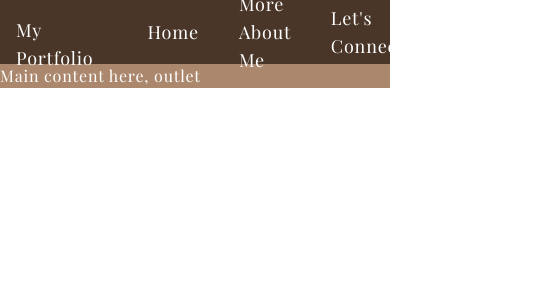
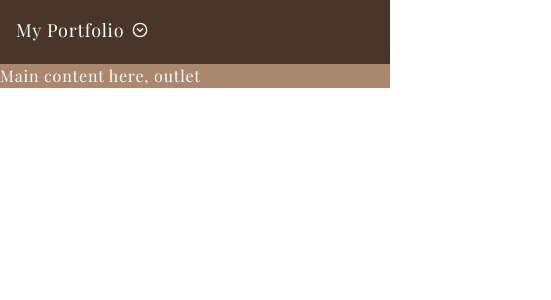
Before and after one commit to Air4s/MyPortfolio, a React (Vite) app in the folder frontend/: page / in a window 390 px wide. Shown: the top 300 px of the page, 551 px wide, since content can reach past the window. Built offline with nearby package versions, Linux system fonts and the light colour scheme; a web font is replaced by a local one.

Commit message:
feature: Topbar - Add page responsiveness and add popover on small view point update

```diff
--- a/frontend/package.json
+++ b/frontend/package.json
@@ -10,9 +10,11 @@
     "preview": "vite preview"
   },
   "dependencies": {
+    "@headlessui/react": "^2.2.0",
     "react": "^18.3.1",
     "react-dom": "^18.3.1",
     "react-icons": "^5.4.0",
+    "react-responsive": "^10.0.0",
     "react-router-dom": "^7.0.2",
     "tailwind-merge": "^2.5.5"
   },
--- /dev/null
+++ b/frontend/src/common/popover/index.tsx
@@ -0,0 +1,70 @@
+import { Popover, PopoverButton, PopoverPanel } from '@headlessui/react';
+import { FunctionComponent, ReactElement, useState } from 'react';
+import { twMerge } from 'tailwind-merge';
+
+export interface IProps {
+  source: string | ReactElement,
+  children: string | ReactElement,
+  panelClassName?: string,
+  type: 'onclick' | 'onhover',
+}
+
+const Popup: FunctionComponent<IProps> = (props) => {
+  const [isOpen, setIsOpen] = useState(false);
+
+  if(props.type === 'onhover') {
+    return (
+      <Popover as='div' className='relative'>
+        <div
+          className='flex place-content-center'
+          onMouseEnter={() => setIsOpen(true)}
+          onMouseLeave={() => setIsOpen(false)}
+        >
+          {props.source}
+        </div>
+        {isOpen && (
+          <PopoverPanel
+            static
+            onMouseEnter={() => setIsOpen(true)}
+            onMouseLeave={() => setIsOpen(false)}
+            className={twMerge(
+              'absolute w-max rounded-md shadow-lg bg-white py-2 p-4 z-40',
+              props.panelClassName
+            )}
+          >
+            {props.children}
+          </PopoverPanel>
+        )}
+      </Popover>
+    );
+  }
+
+  return (
+    <Popover as='div' className='relative'>
+      {({ open, close }) => (
+        <>
+          <PopoverButton className='flex place-content-center'>
+            {props.source}
+          </PopoverButton>
+
+          {open && (
+            <PopoverPanel
+              static
+              className={twMerge(
+                'absolute w-max rounded-md shadow-lg bg-white py-2 p-4 z-40',
+                props.panelClassName
+              )}
+              onClick={() => close()}
+            >
+              {props.children}
+            </PopoverPanel>
+          )}
+
+        </>
+      )}
+    </Popover>
+  );
+
+};
+
+export default Popup;
--- /dev/null
+++ b/frontend/src/layout/topbar/float-menu/index.tsx
@@ -0,0 +1,20 @@
+import { LuCircleChevronDown } from 'react-icons/lu';
+import Popup from '../../../common/popover';
+
+const FloatMenu = () => {
+  return (
+    <div className=''>
+      <Popup
+        source={<LuCircleChevronDown className='h-4 w-4 cursor-pointer' />}
+        type='onclick'
+        panelClassName='bg-[#54473F] top-0 left-6'
+      >
+        <div className=''>
+          To put topbar menu here
+        </div>
+      </Popup>
+    </div>
+  )
+};
+
+export default FloatMenu;
--- a/frontend/src/layout/topbar/index.tsx
+++ b/frontend/src/layout/topbar/index.tsx
@@ -1,8 +1,10 @@
-import { useState, useEffect } from 'react';
+import { useEffect, useState } from 'react';
+import { BsPeople } from 'react-icons/bs';
+import { HiOutlineInformationCircle } from 'react-icons/hi2';
+import { TfiHome } from 'react-icons/tfi';
+import { useMediaQuery } from 'react-responsive';
 import { twMerge } from 'tailwind-merge';
-import { TfiHome } from 'react-icons/tfi';
-import { HiOutlineInformationCircle } from 'react-icons/hi2';
-import { BsPeople } from 'react-icons/bs';
+import FloatMenu from './float-menu';
 
 
 interface IconInfo {
@@ -14,6 +16,12 @@ interface IconInfo {
 const TopBar = () => {
   const iconClass = 'h-full w-full';
   const navClass = 'm-4 flex justify-center';
+
+  // const isXsView = useMediaQuery({ query: '(max-width: 500px)' })
+  // const isSmView = useMediaQuery({ query: '(max-width: 640px)' })
+  // const isMdView = useMediaQuery({ query: '(max-width: 768px)' })
+  const isLgViewPoint = useMediaQuery({ query: '(max-width: 1024px)' })
+  // const isXlView = useMediaQuery({ query: '(max-width: 1280px)' })
 
   const iconItems: IconInfo[] = [
     {
@@ -47,8 +55,13 @@ const TopBar = () => {
     };
   }, []);
 
-  const renderMidNav = (): JSX.Element => {
+  const renderLGview = (): JSX.Element => {
     return (
+      <div className='flex justify-between'>
+        <div className={twMerge(navClass)}>
+          My Portfolio(lg)
+        </div>
+        <div className={twMerge(navClass, 'cursor-pointer')}>
           <div className='flex'>
             {iconItems.map((item: IconInfo, index: number) => (
               <div key={index} className={twMerge(
@@ -70,22 +83,6 @@ const TopBar = () => {
               </div>
             ))}
           </div>
-    );
-  };
-
-  return (
-    <div className={twMerge(
-      'h-full w-full flex justify-between',
-      'text-lg',
-      'transition-colors duration-300',
-      isScrolled ? 'bg-[#AB886D]' : 'bg-[#493628]'
-    )}>
-      {/* To put same classNames in one variable later */}
-      <div className={twMerge(navClass)}>
-        My Portfolio
-      </div>
-      <div className={twMerge(navClass, 'cursor-pointer')}>
-        {renderMidNav()}
         </div>
         <div className={twMerge(
           navClass,
@@ -101,4 +98,36 @@ const TopBar = () => {
     );
   };
 
+  const renderSMview = () : JSX.Element => {
+    return (
+      <div className='flex'>
+        <div className='flex m-4'>
+          <div className='mr-2'>
+            My Portfolio
+          </div>
+          <div className='flex items-center'>
+            <FloatMenu />
+          </div>
+        </div>
+      </div>
+    )
+  }
+
+  return (
+    <div className={twMerge(
+      'h-full w-full',
+      'text-lg',
+      'transition-colors duration-300',
+      isScrolled ? 'bg-[#AB886D]' : 'bg-[#493628]'
+    )}>
+      <div className=''>
+        {
+          isLgViewPoint ? renderSMview() : renderLGview()
+        }
+        {}
+      </div>
+    </div>
+  );
+};
+
 export default TopBar;
```
Also changed, not shown: 1 other file (tests, documents, lock files or other folders). Lines whose indentation alone changed are shown as unchanged.
